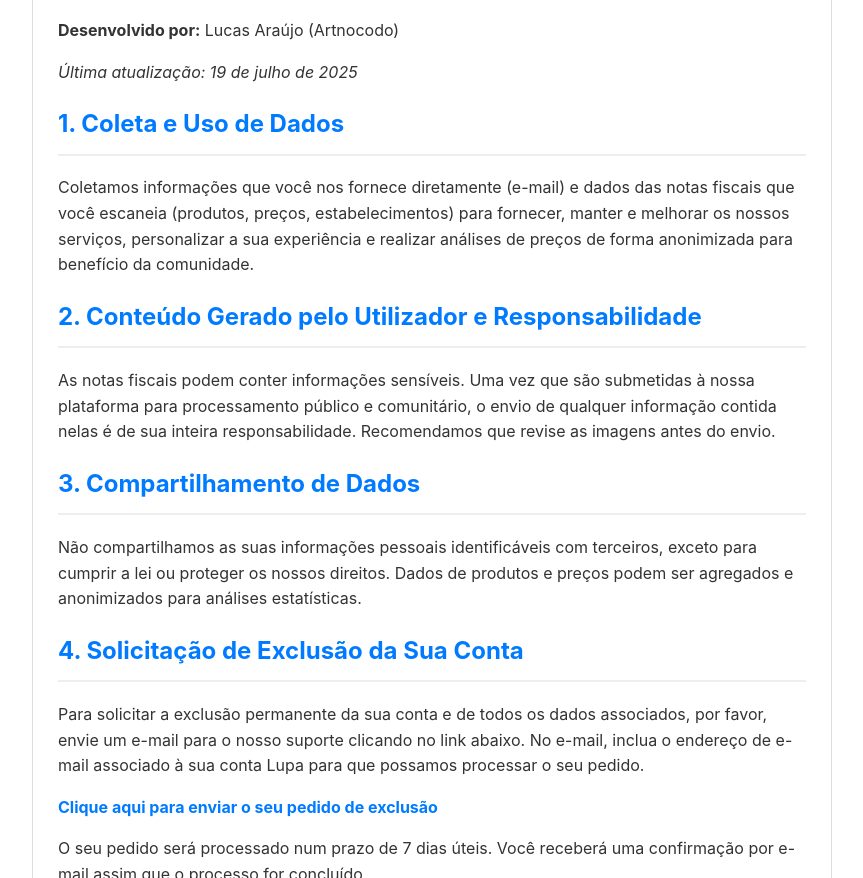
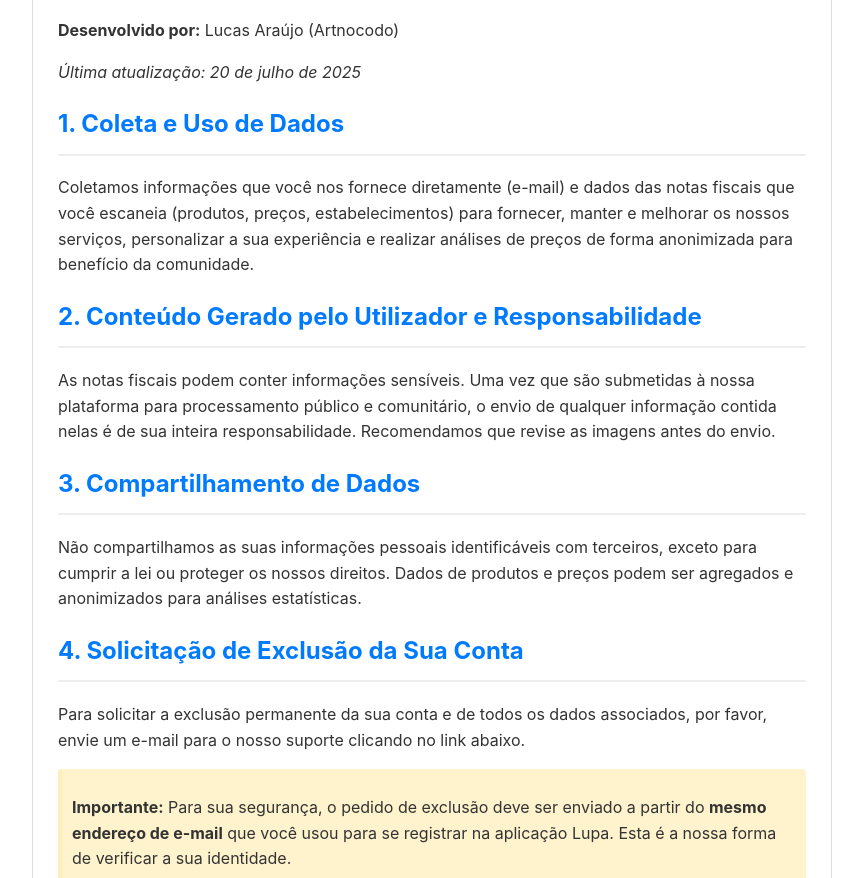
Before and after one commit to Lucasaraujo6/artnocodo, a plain HTML site: page lupa/privacidade.html in a window 1280 px wide. Shown: the part 134-1012 px from the top of the page, without its empty margins (208-1071 px from the left). Drawn offline with Linux system fonts and the light colour scheme.

Commit message:
Update privacidade.html

```diff
--- a/lupa/privacidade.html
+++ b/lupa/privacidade.html
@@ -1,4 +1,3 @@
-
 <!DOCTYPE html>
 <html lang="pt-BR">
 <head>
@@ -13,13 +12,14 @@
         a:hover { text-decoration: underline; }
         ul { padding-left: 20px; }
         .footer { margin-top: 40px; font-size: 0.9em; color: #777; text-align: center; }
+        .highlight { background-color: #fff3cd; border-left: 4px solid #ffeeba; padding: 10px; margin: 15px 0; border-radius: 4px; }
     </style>
 </head>
 <body>
     <div class="container">
         <h1>Política de Privacidade - App Lupa</h1>
         <p><strong>Desenvolvido por:</strong> Lucas Araújo (Artnocodo)</p>
-        <p><em>Última atualização: 19 de julho de 2025</em></p>
+        <p><em>Última atualização: 20 de julho de 2025</em></p>
 
         <h2>1. Coleta e Uso de Dados</h2>
         <p>Coletamos informações que você nos fornece diretamente (e-mail) e dados das notas fiscais que você escaneia (produtos, preços, estabelecimentos) para fornecer, manter e melhorar os nossos serviços, personalizar a sua experiência e realizar análises de preços de forma anonimizada para benefício da comunidade.</p>
@@ -31,7 +31,12 @@
         <p>Não compartilhamos as suas informações pessoais identificáveis com terceiros, exceto para cumprir a lei ou proteger os nossos direitos. Dados de produtos e preços podem ser agregados e anonimizados para análises estatísticas.</p>
 
         <h2 id="exclusao">4. Solicitação de Exclusão da Sua Conta</h2>
-        <p>Para solicitar a exclusão permanente da sua conta e de todos os dados associados, por favor, envie um e-mail para o nosso suporte clicando no link abaixo. No e-mail, inclua o endereço de e-mail associado à sua conta Lupa para que possamos processar o seu pedido.</p>
+        <p>Para solicitar a exclusão permanente da sua conta e de todos os dados associados, por favor, envie um e-mail para o nosso suporte clicando no link abaixo.</p>
+
+        <div class="highlight">
+            <p><strong>Importante:</strong> Para sua segurança, o pedido de exclusão deve ser enviado a partir do <strong>mesmo endereço de e-mail</strong> que você usou para se registrar na aplicação Lupa. Esta é a nossa forma de verificar a sua identidade.</p>
+        </div>
+
         <p>
             <a href="mailto:artnocodo@gmail.com?subject=Solicitação de Exclusão de Conta - Lupa">
                 Clique aqui para enviar o seu pedido de exclusão
```
